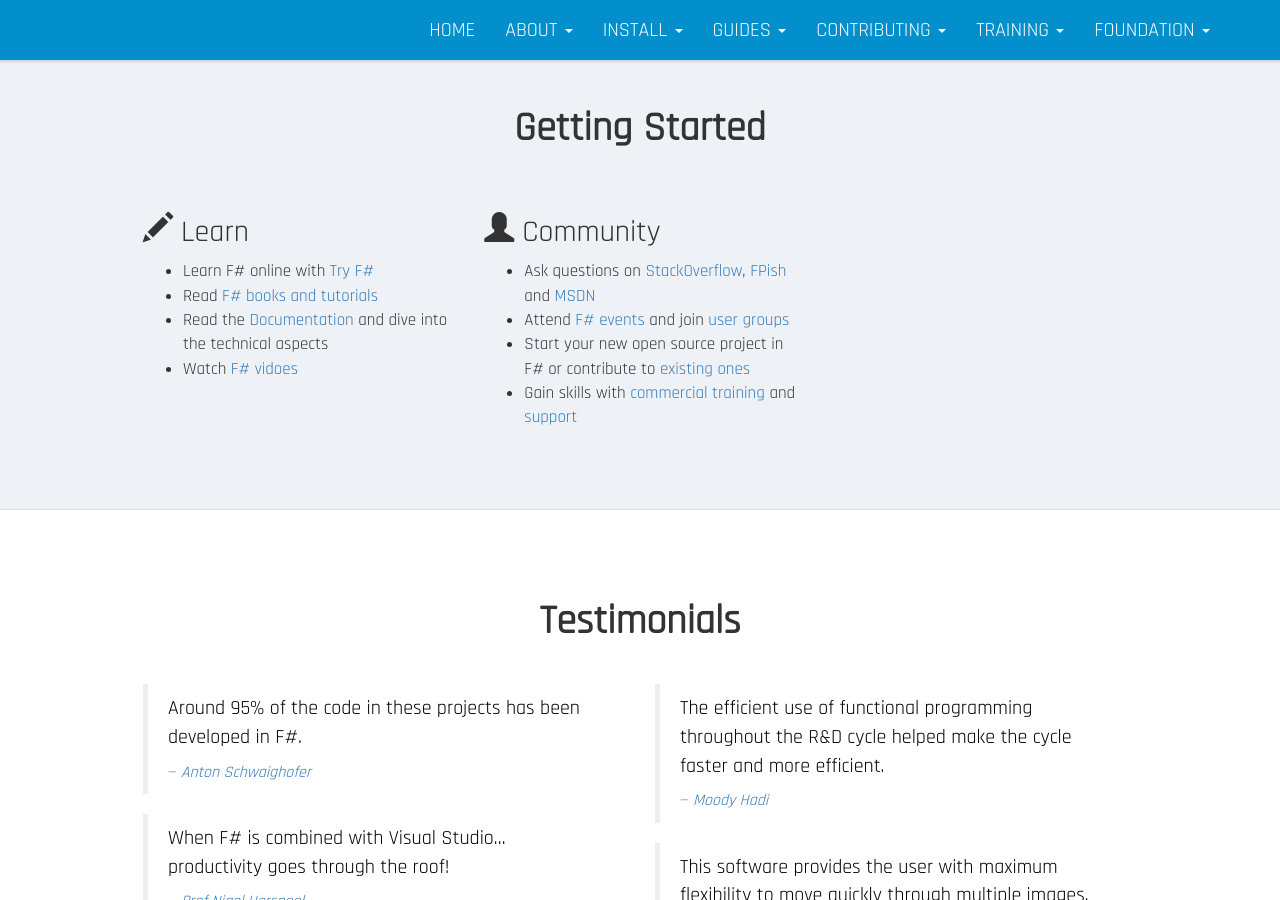
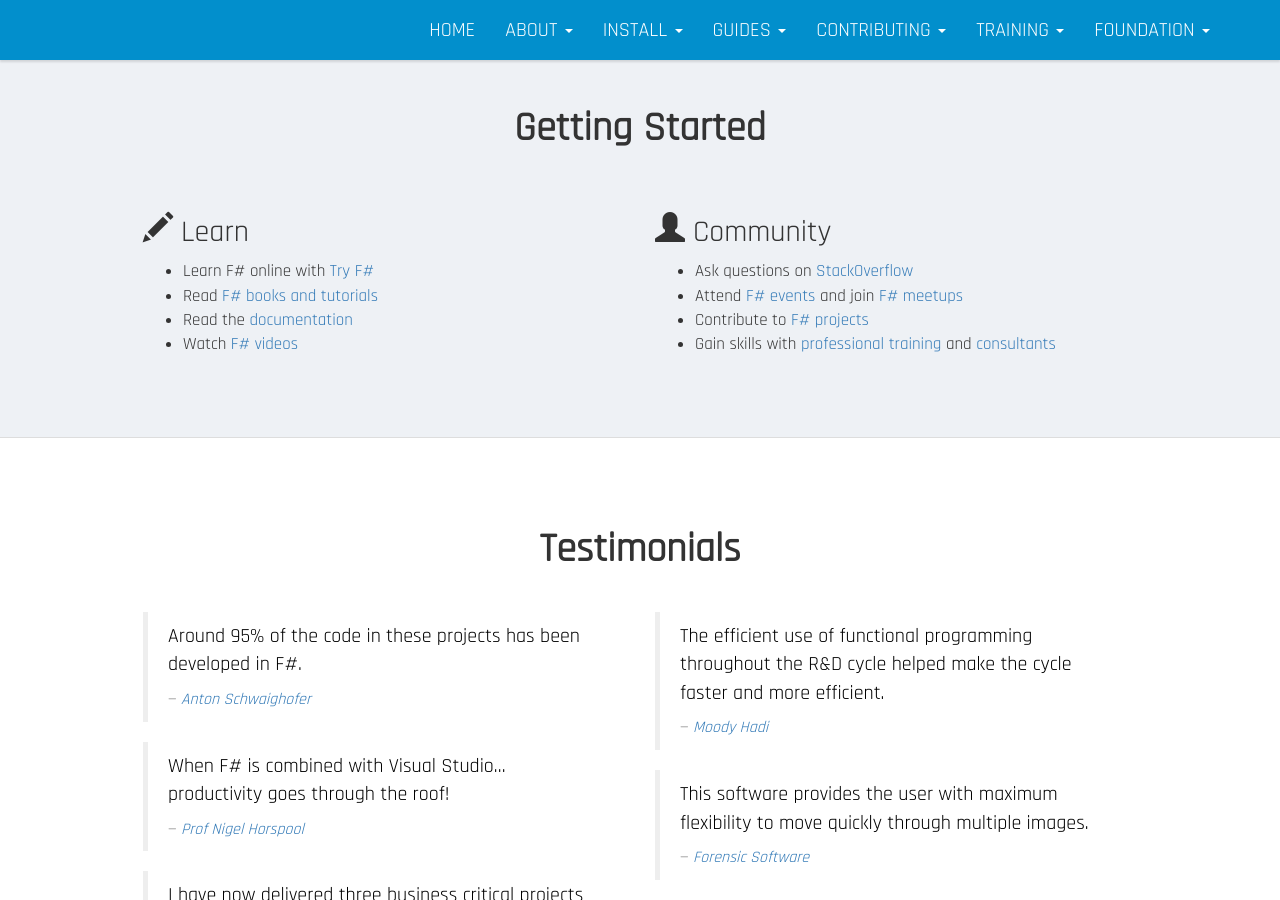
Before and after one commit to fsharp/fsharp.org, a Jekyll site: the page index.html, which Jekyll copies as it is, in a window 1280 px wide and 900 px high, scrolled down 785 px. Built offline with Jekyll 4.4.1, drawn with Linux system fonts in a browser that asks for light colours; nearby versions of some CDN libraries.

Commit message:
adjust front page content

```diff
--- a/index.html
+++ b/index.html
@@ -399,22 +399,22 @@
                 <h2 class="text-center section-header">Getting Started</h2>
             </div>
             <div class="row wow animated fadeIn">
-                <div class="col-md-4">
+                <div class="col-md-6">
                     <h3><span class="glyphicon glyphicon-pencil"></span> Learn</h3>
                     <ul class="">
                         <li>Learn F# online with <a href="http://www.tryfsharp.org/Learn" target="_blank">Try F#</a></li>
                         <li>Read <a href="/about/learning.html">F# books and tutorials</a></li>
-                        <li>Read the <a href="/about/index.html#documentation">Documentation</a> and dive into the technical aspects</li>
-                        <li>Watch <a href="/videos/1">F# vidoes</a></li>
+                        <li>Read the <a href="/about/index.html#documentation">documentation</a></li>
+                        <li>Watch <a href="/videos/1">F# videos</a></li>
                     </ul>
                 </div>
-                <div class="col-md-4">
+                <div class="col-md-6">
                     <h3><span class="glyphicon glyphicon-user"></span> Community</h3>
                     <ul>
-                        <li>Ask questions on <a href="http://stackoverflow.com/questions/tagged/f%23" target="_blank">StackOverflow</a>, <a href="http://fpish.net/" target="_blank">FPish</a> and <a href="http://social.msdn.microsoft.com/Forums/vstudio/en-US/home?forum=fsharpgeneral" target="_blank">MSDN</a></li>
-                        <li>Attend <a href="http://c4fsharp.net/events.html" target="_blank">F# events</a> and join <a href="http://c4fsharp.net/groups.html" target="_blank">user groups</a></li>
-                        <li>Start your new open source project in F# or contribute to <a href="/community/projects/">existing ones</a></li>
-                        <li>Gain skills with <a href="/training">commercial training</a> and <a href="/consulting">support</a></li>
+                        <li>Ask questions on <a href="http://stackoverflow.com/questions/tagged/f%23" target="_blank">StackOverflow</a></li>
+                        <li>Attend <a href="http://c4fsharp.net/events.html" target="_blank">F# events</a> and join <a href="http://c4fsharp.net/groups.html" target="_blank">F# meetups</a></li>
+                        <li>Contribute to <a href="/community/projects/">F# projects</a></li>
+                        <li>Gain skills with <a href="/training">professional training</a> and <a href="/consulting">consultants</a></li>
                     </ul>
                 </div>
             </div>
```
